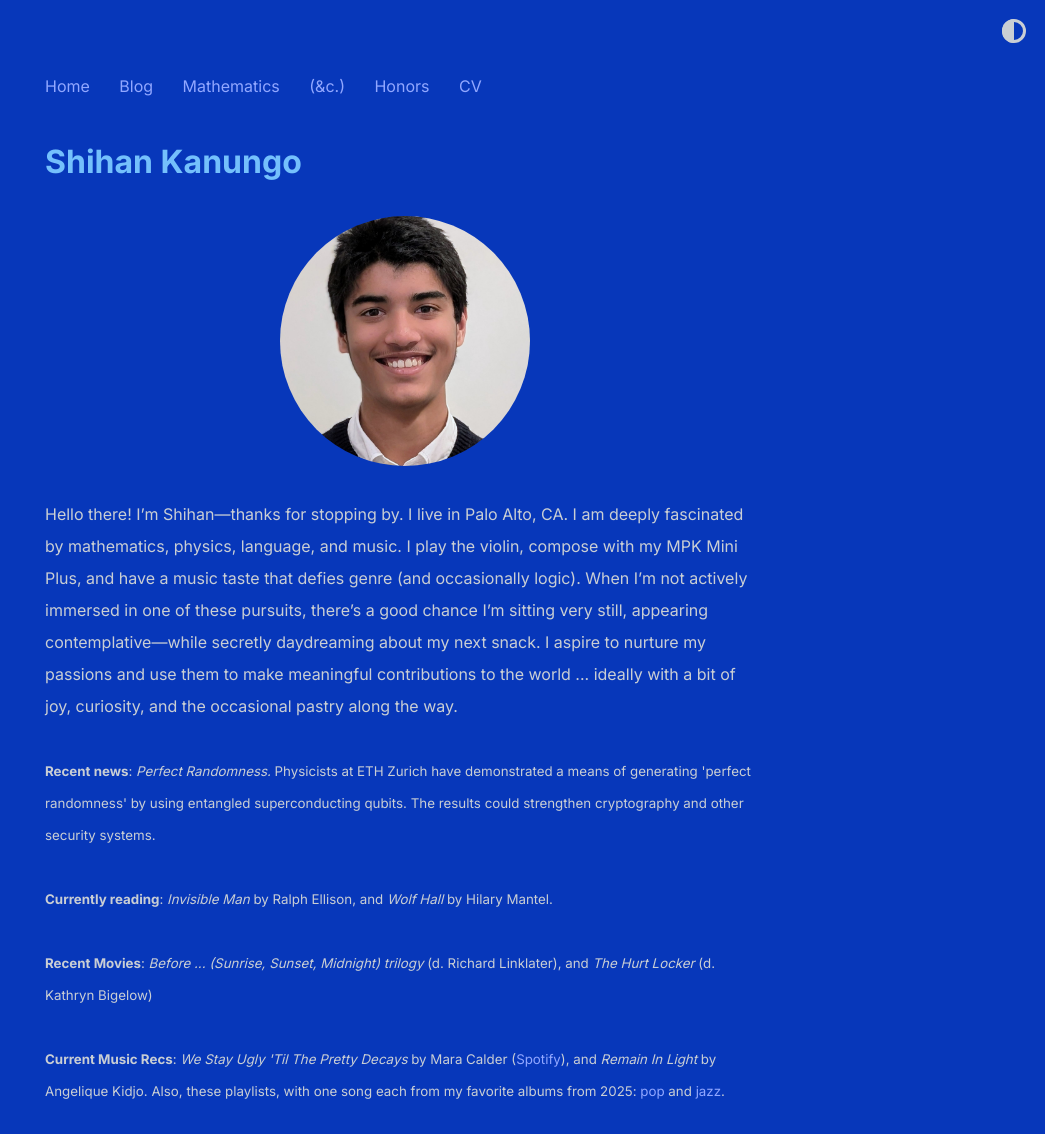
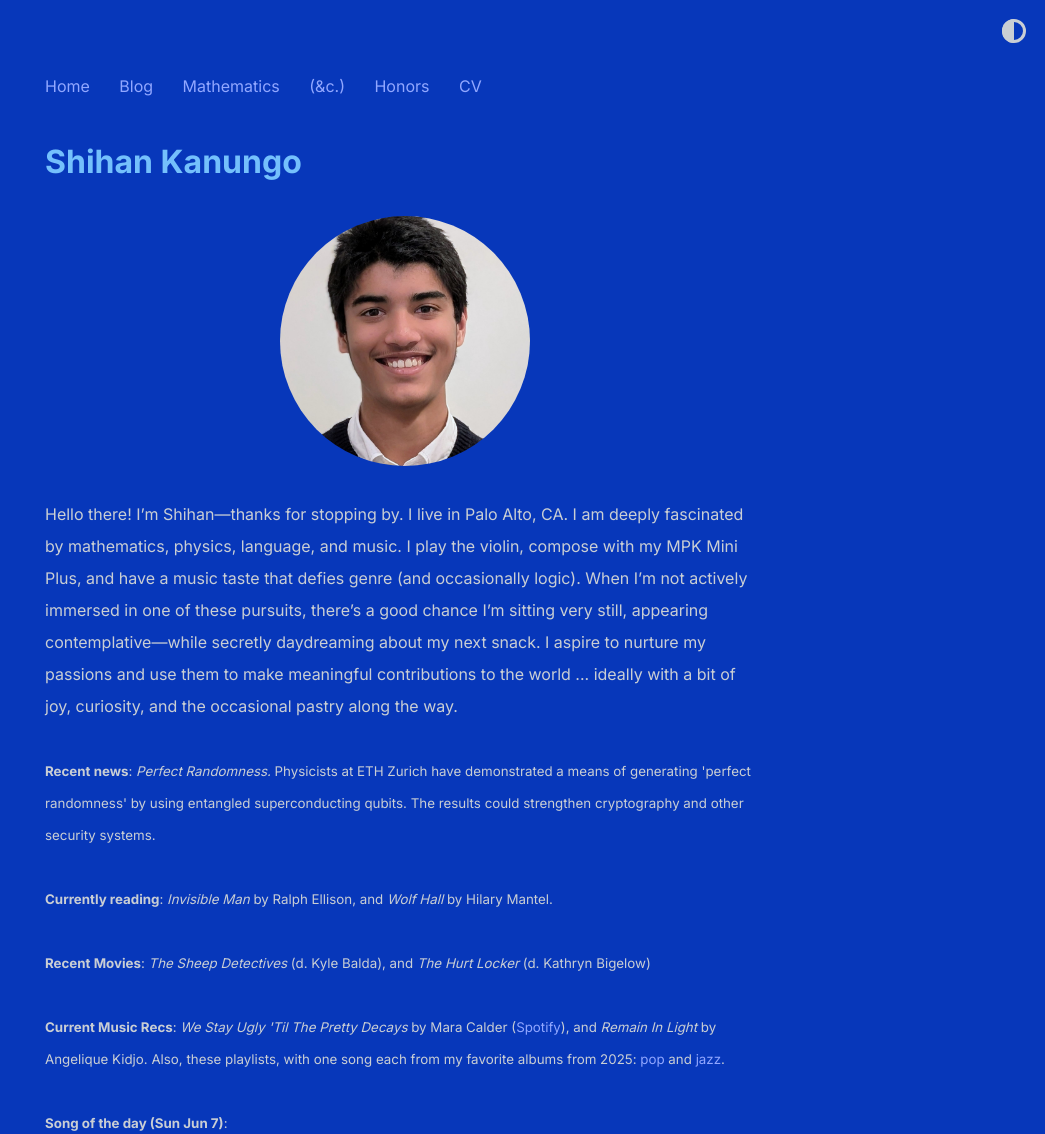
Before and after one commit to shihankanungo/shihankanungo.github.io, a Jekyll site: the page built from index.md, in a window 1280 px wide, cut to the strip 0-1134 px from the top of the page. Shown: the whole strip, without its empty margins (235-1280 px from the left). Built offline with Jekyll 4.4.1, drawn with Linux system fonts in a browser that asks for light colours.

Commit message:
Update _config.yml

```diff
--- a/_config.yml
+++ b/_config.yml
@@ -10,7 +10,7 @@
           <br /><br />
           <small><b>Currently reading</b>: <i>Invisible Man</i> by Ralph Ellison, and <i>Wolf Hall</i> by Hilary Mantel.</small>
           <br /><br />
-          <small><b>Recent Movies</b>: <i>Before ... (Sunrise, Sunset, Midnight) trilogy </i> (d. Richard Linklater), and <i>The Hurt Locker</i> (d. Kathryn Bigelow)</small>
+          <small><b>Recent Movies</b>: <i>The Sheep Detectives</i> (d. Kyle Balda), and <i>The Hurt Locker</i> (d. Kathryn Bigelow)</small>
           <br /><br />
           <small><b>Current Music Recs</b>: <i>We Stay Ugly 'Til The Pretty Decays</i> by Mara Calder (<a href="https://open.spotify.com/album/2pacOfhvZZHtuYZJnJrwg8?si=9Am8PVTjSkuYAoIyD-RNSQ">Spotify</a>), and <i>Remain In Light</i> by Angelique Kidjo. Also, these playlists, with one song each from my favorite albums from 2025: <a href="https://open.spotify.com/playlist/0b6ipXilq8yItCkbfxZRbl?si=022493cba1c64e71">pop</a> and <a href="https://open.spotify.com/playlist/2iO14usuhKlftJvaT3AK0R?si=7f8887dec02c4fed">jazz</a>. </small>
           <br /><br />
```
